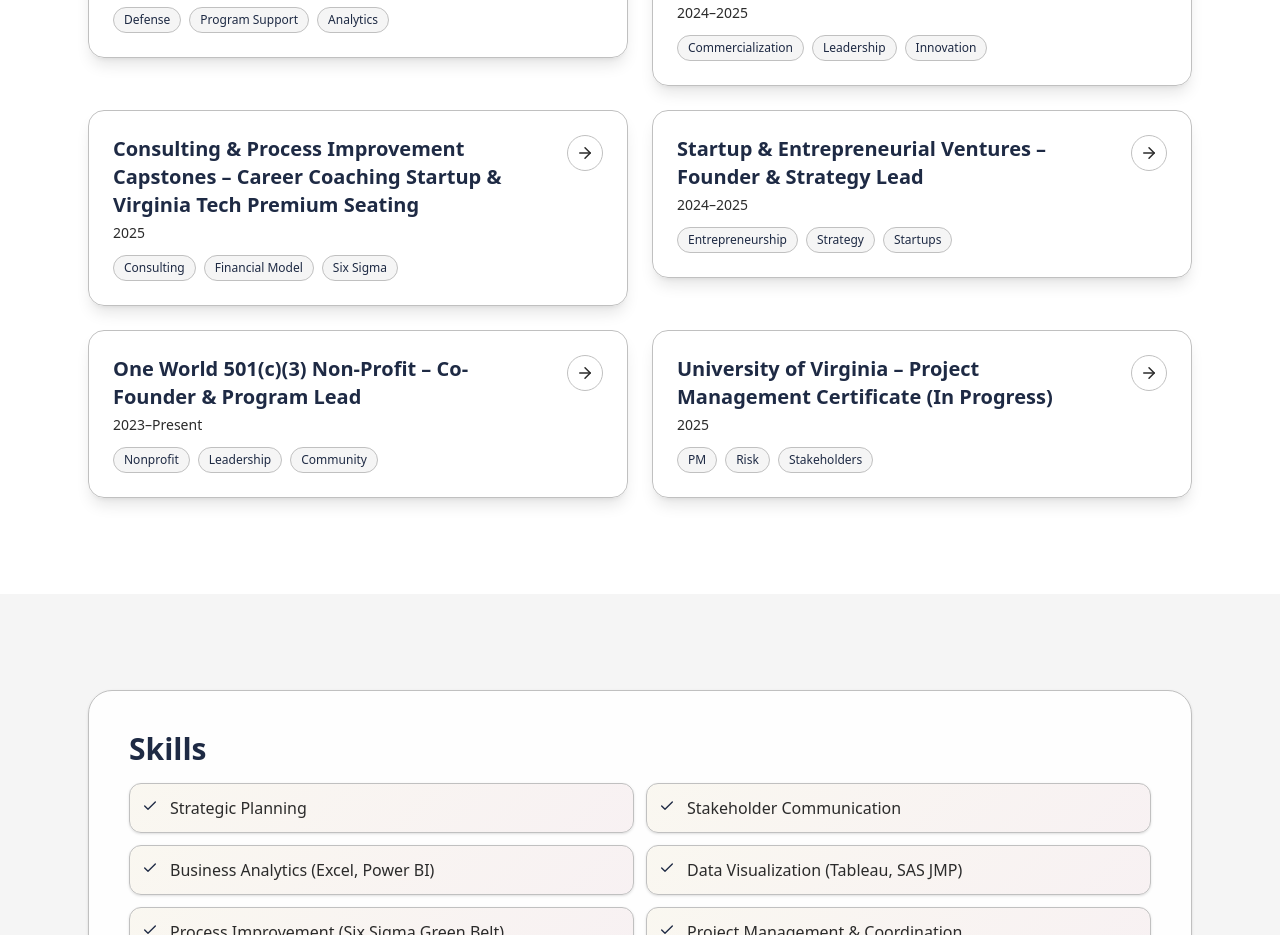
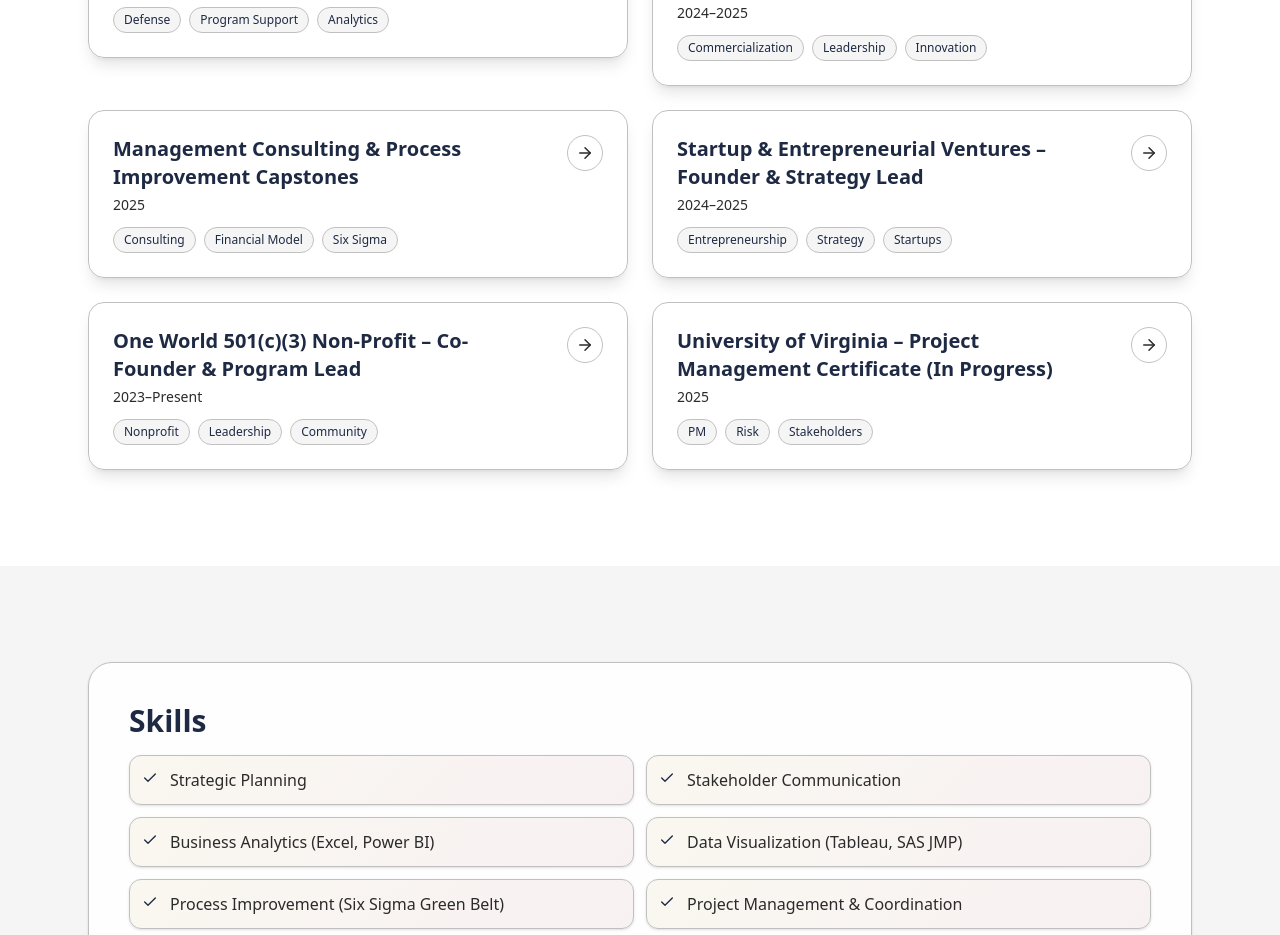
Before and after one commit to masimms/mason-portfolio, a React (Vite) app: page / in a window 1280 px wide. Shown: the part 1660-2595 px from the top of the page. Built offline with nearby package versions, Linux system fonts and the light colour scheme.

Commit message:
Update experience title + site tweaks

```diff
--- a/src/App.jsx
+++ b/src/App.jsx
@@ -53,8 +53,7 @@ const EXPERIENCES = [
     tags: ["Commercialization", "Leadership", "Innovation"],
   },
   {
-    title:
-      "Consulting & Process Improvement Capstones – Career Coaching Startup & Virginia Tech Premium Seating",
+    title: "Management Consulting & Process Improvement Capstones",
     date: "2025",
     bullets: [
       "Built a five-year financial forecast and strategy for a mission-driven career consulting startup.",
```
